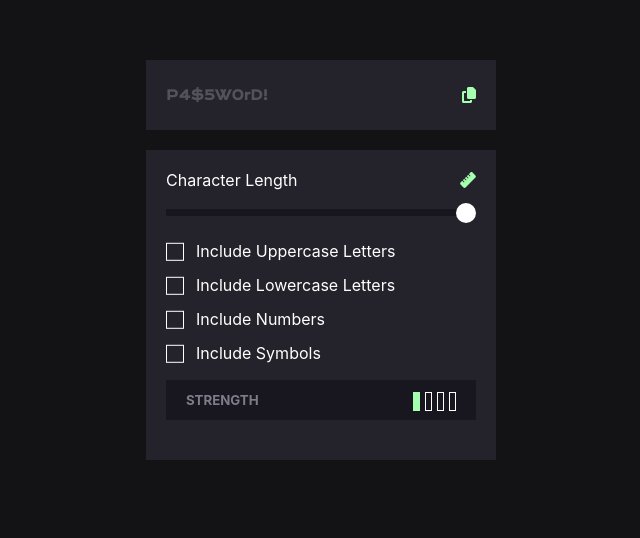
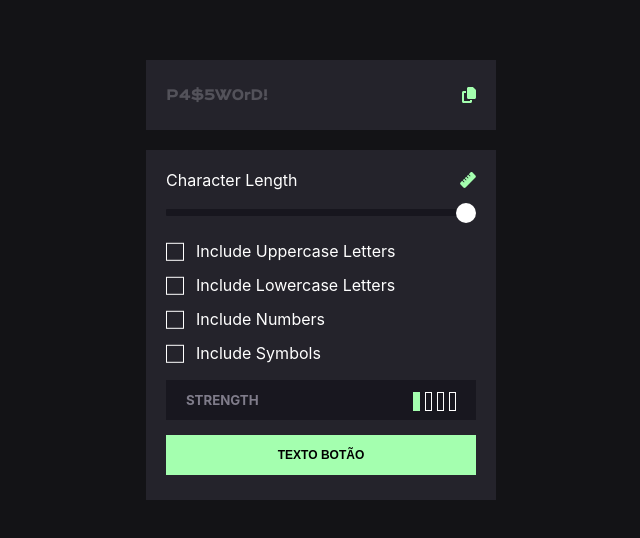
Before and after one commit to andeerlb/gerador-senha-react, a React (Create React App) app: page / in a window 1280 px wide. Shown: the part 140-678 px from the top of the page, without its empty margins (319-959 px from the left). Built offline with nearby package versions, Linux system fonts and the light colour scheme.

Commit message:
criaco componente de bottão

```diff
--- /dev/null
+++ b/src/components/Button/Button.js
@@ -0,0 +1,13 @@
+import styles from "./Button.module.css";
+
+const Button = ({ text= "Texto botão"}) => {
+    return (
+        <>
+            <button className={styles.button}>
+                {text}
+            </button>
+        </>
+    )
+}
+
+export default Button;
--- /dev/null
+++ b/src/components/Button/Button.module.css
@@ -0,0 +1,11 @@
+.button {
+    width: 100%;
+    background: #a4ffaf;
+    outline: none;
+    border: none;
+    height: 40px;
+    text-transform: uppercase;
+    font-weight: 700;
+    font-size: 12px;
+    cursor: pointer;
+}
--- a/src/components/ContainerGeradorSenha/ContainerGeradorSenha.module.css
+++ b/src/components/ContainerGeradorSenha/ContainerGeradorSenha.module.css
@@ -1,7 +1,7 @@
 #container {
     position: absolute;
     width: 350px;
-    height: 400px;
+    height: 440px;
     background-color: transparent;
     left: 50%;
     margin-left: -175px;
--- a/src/components/GeradorSenha/GeradorSenha.js
+++ b/src/components/GeradorSenha/GeradorSenha.js
@@ -2,6 +2,7 @@ import styles from "./GeradorSenha.module.css";
 import { faRuler } from '@fortawesome/free-solid-svg-icons'
 import { FontAwesomeIcon } from '@fortawesome/react-fontawesome';
 import Checkbox from "../Checkbox/Checkbox";
+import Button from "../Button/Button";
 
 const CharacterLength = () => {
     return (
@@ -47,8 +48,11 @@ const GeradorSenha = () => {
             <div className="m-b-15">
                 <Checkbox id="symbols" label="Include Symbols"/>
             </div>
-            <div className="m-t-15">
+            <div className="m-t-15 m-b-15">
                 <ForcaDaSenha />
+            </div>
+            <div className="m-b-15">
+                <Button />
             </div>
         </div>
     )
```
